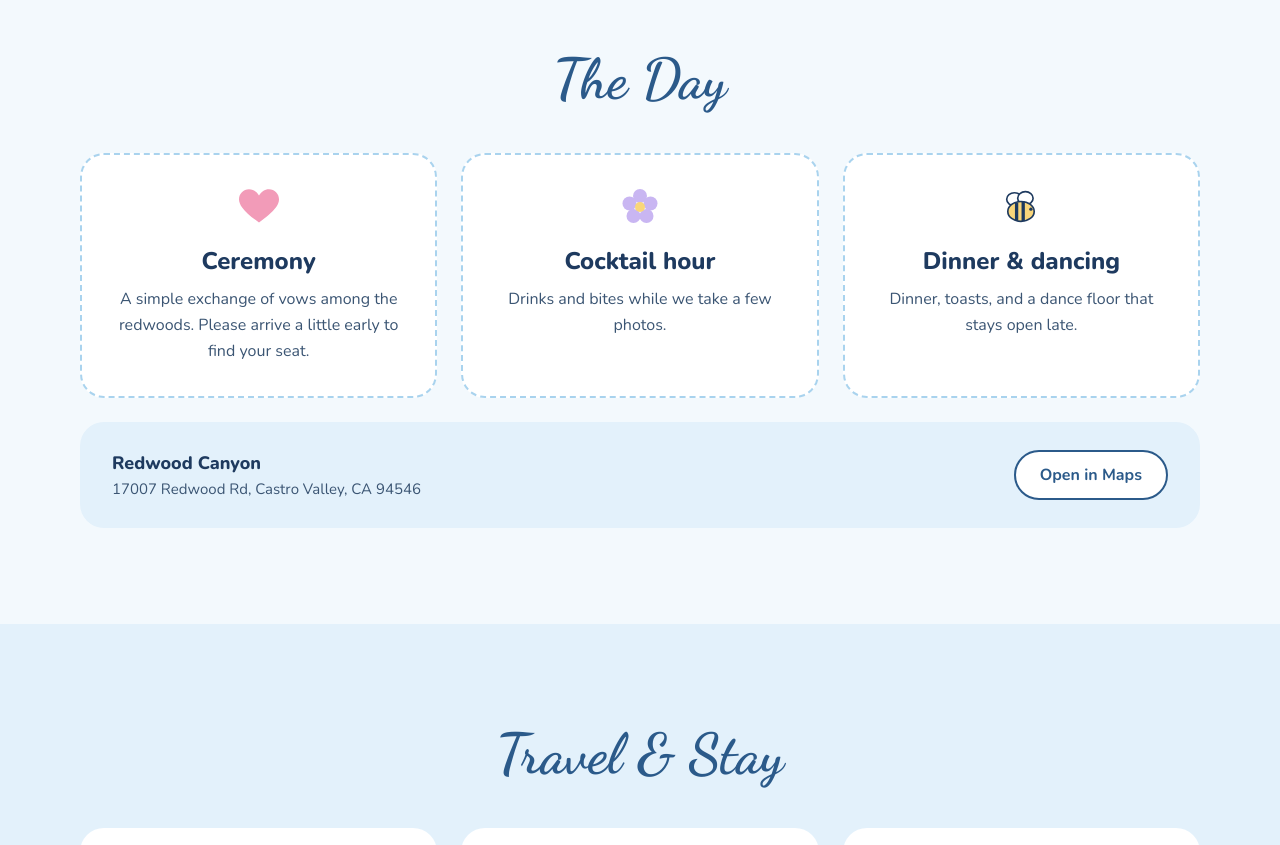
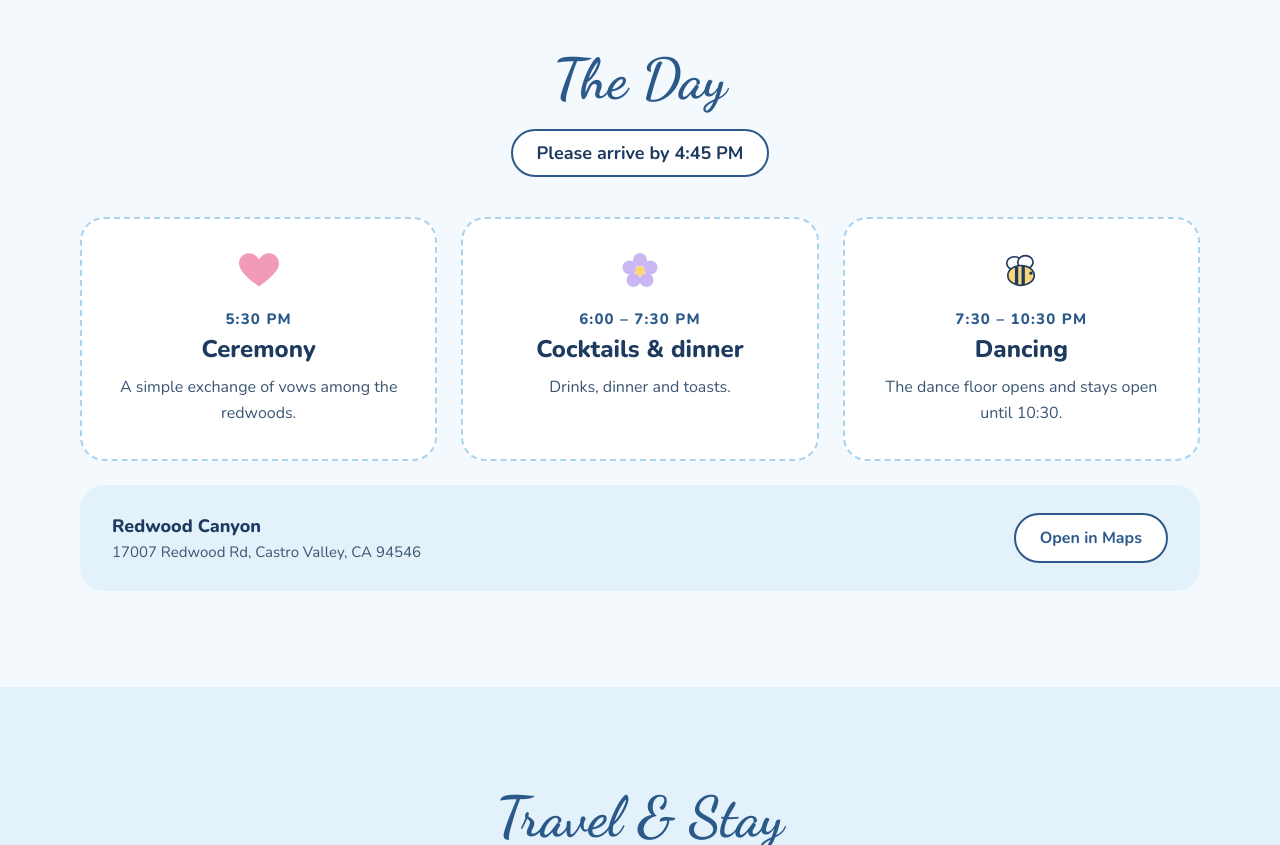
Before and after one commit to dogiparthydolly/wedding, a plain HTML site: page index.html in a window 1280 px wide. Shown: the part 3700-4545 px from the top of the page. Drawn offline with nearby package versions, Linux system fonts and the light colour scheme.

Commit message:
Add arrival time and schedule to The Day
Co-Authored-By: Claude Opus 5.5 <noreply@anthropic.com>
Claude-Session: https://claude.ai/code/session_01F6MYAfAhquRziSvyGARu4a

```diff
--- a/index.html
+++ b/index.html
@@ -95,22 +95,26 @@ a{color:#2B5A8A}a:hover{color:#1E3A5F}
 </section>
 
 <section id="day" style="max-width: 1120px; margin: 0 auto; padding: 48px 5% 96px">
-<h2 style="margin: 0 0 40px; text-align: center; font-family: 'Dancing Script', cursive; font-weight: 700; font-size: 56px; color: #2B5A8A">The Day</h2>
+<h2 style="margin: 0 0 16px; text-align: center; font-family: 'Dancing Script', cursive; font-weight: 700; font-size: 56px; color: #2B5A8A">The Day</h2>
+<p style="margin: 0 auto 40px; text-align: center; font-size: 18px; font-weight: 700"><span style="display: inline-block; padding: 10px 24px; background: #FFFFFF; border: 2px solid #2B5A8A; border-radius: 999px">Please arrive by 4:45 PM</span></p>
 <div style="display: grid; grid-template-columns: repeat(auto-fit, minmax(260px, 1fr)); gap: 24px">
 <div style="background: #FFFFFF; border: 2px dashed #A9D3EE; border-radius: 24px; padding: 32px; text-align: center">
 <svg width="40" height="40" viewBox="0 0 18 16" aria-hidden="true"><path d="M9 15 C2 10 0 7 0 4.5 C0 2 2 0 4.5 0 C6.5 0 8 1.2 9 2.8 C10 1.2 11.5 0 13.5 0 C16 0 18 2 18 4.5 C18 7 16 10 9 15Z" fill="#F29BB8"></path></svg>
-<h3 style="margin: 12px 0 10px; font-size: 24px; font-weight: 800">Ceremony</h3>
-<p style="margin: 0; font-size: 16px; line-height: 1.6; color: #3B5573">A simple exchange of vows among the redwoods. Please arrive a little early to find your seat.</p>
+<p style="margin: 12px 0 0; font-size: 15px; font-weight: 800; letter-spacing: 0.08em; color: #2B5A8A">5:30 PM</p>
+<h3 style="margin: 4px 0 10px; font-size: 24px; font-weight: 800">Ceremony</h3>
+<p style="margin: 0; font-size: 16px; line-height: 1.6; color: #3B5573">A simple exchange of vows among the redwoods.</p>
 </div>
 <div style="background: #FFFFFF; border: 2px dashed #A9D3EE; border-radius: 24px; padding: 32px; text-align: center">
 <svg width="40" height="40" viewBox="0 0 40 40" aria-hidden="true"><g fill="#C9B6F2"><circle cx="20" cy="9" r="7"></circle><circle cx="30.5" cy="16.5" r="7"></circle><circle cx="26.5" cy="29" r="7"></circle><circle cx="13.5" cy="29" r="7"></circle><circle cx="9.5" cy="16.5" r="7"></circle></g><circle cx="20" cy="20" r="5" fill="#F9D67A"></circle></svg>
-<h3 style="margin: 12px 0 10px; font-size: 24px; font-weight: 800">Cocktail hour</h3>
-<p style="margin: 0; font-size: 16px; line-height: 1.6; color: #3B5573">Drinks and bites while we take a few photos.</p>
+<p style="margin: 12px 0 0; font-size: 15px; font-weight: 800; letter-spacing: 0.08em; color: #2B5A8A">6:00 – 7:30 PM</p>
+<h3 style="margin: 4px 0 10px; font-size: 24px; font-weight: 800">Cocktails &amp; dinner</h3>
+<p style="margin: 0; font-size: 16px; line-height: 1.6; color: #3B5573">Drinks, dinner and toasts.</p>
 </div>
 <div style="background: #FFFFFF; border: 2px dashed #A9D3EE; border-radius: 24px; padding: 32px; text-align: center">
 <svg width="44" height="40" viewBox="0 0 40 32" aria-hidden="true"><ellipse cx="14" cy="9" rx="7" ry="6" fill="#FFFFFF" stroke="#1E3A5F" stroke-width="1.5"></ellipse><ellipse cx="24" cy="8" rx="7" ry="6" fill="#FFFFFF" stroke="#1E3A5F" stroke-width="1.5"></ellipse><ellipse cx="20" cy="20" rx="12" ry="9" fill="#F9D67A" stroke="#1E3A5F" stroke-width="1.5"></ellipse><path d="M16 12 V28 M22 11 V29" stroke="#1E3A5F" stroke-width="3"></path><circle cx="29" cy="18" r="1.5" fill="#1E3A5F"></circle></svg>
-<h3 style="margin: 12px 0 10px; font-size: 24px; font-weight: 800">Dinner &amp; dancing</h3>
-<p style="margin: 0; font-size: 16px; line-height: 1.6; color: #3B5573">Dinner, toasts, and a dance floor that stays open late.</p>
+<p style="margin: 12px 0 0; font-size: 15px; font-weight: 800; letter-spacing: 0.08em; color: #2B5A8A">7:30 – 10:30 PM</p>
+<h3 style="margin: 4px 0 10px; font-size: 24px; font-weight: 800">Dancing</h3>
+<p style="margin: 0; font-size: 16px; line-height: 1.6; color: #3B5573">The dance floor opens and stays open until 10:30.</p>
 </div>
 </div>
 <div style="margin-top: 24px; display: flex; flex-wrap: wrap; justify-content: space-between; align-items: center; gap: 16px; background: #E3F1FB; border-radius: 24px; padding: 28px 32px">
```
